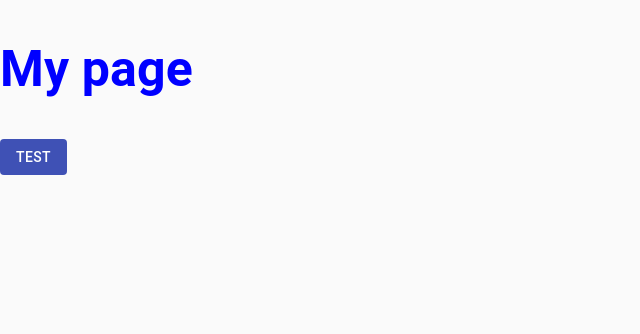
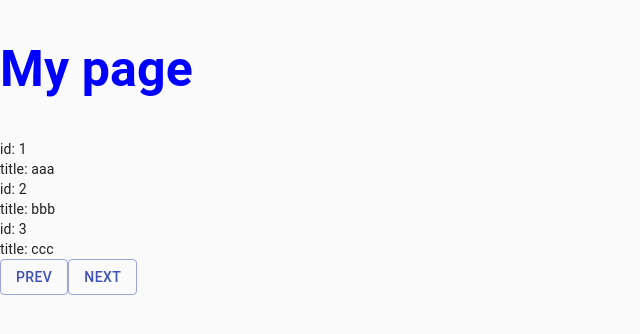
Before and after one commit to ossan-engineer/nextjs-starter, a Next.js app: page / in a window 1280 px wide. Shown: the top 334 px of the page, without its empty margins (0-640 px from the left). Built offline with nearby package versions, Linux system fonts and the light colour scheme.

Commit message:
Add pagination example

```diff
--- /dev/null
+++ b/components/Data.tsx
@@ -0,0 +1,25 @@
+import React from 'react'
+import useSWR from 'swr'
+
+type Props = {
+  page: number
+}
+
+const Data: React.FC<Props> = ({ page }) => {
+  const { data } = useSWR<{ id: number; title: string }[]>(
+    `/api/pagination?page=${page}&limit=3`
+  )
+
+  return (
+    <div>
+      {data?.map(({ id, title }) => (
+        <>
+          <div>id: {id}</div>
+          <div>title: {title}</div>
+        </>
+      ))}
+    </div>
+  )
+}
+
+export default Data
--- a/pages/api/pagination.ts
+++ b/pages/api/pagination.ts
@@ -53,17 +53,19 @@ const DATA = [
 
 const userHandler = (req: NextApiRequest, res: NextApiResponse) => {
   const {
-    query: { page },
+    query: { page, limit = 10 },
     method
   } = req
 
+  const filteredData = DATA.filter(
+    (_, index) =>
+      index >= (Number(page) - 1) * Number(limit) &&
+      index < Number(page) * Number(limit)
+  )
+
   switch (method) {
     case 'GET':
-      res
-        .status(200)
-        .json(
-          DATA.filter((d) => d.id >= Number(page) && d.id <= Number(page) + 2)
-        )
+      res.status(200).json(filteredData)
       break
     default:
       res.setHeader('Allow', ['GET'])
--- a/pages/index.tsx
+++ b/pages/index.tsx
@@ -1,6 +1,8 @@
-import React from 'react'
+import React, { useState } from 'react'
 import styled from 'styled-components'
 import { Button } from '@material-ui/core'
+
+import Data from 'components/Data'
 
 const Title = styled.h1`
   color: blue;
@@ -8,11 +10,31 @@ const Title = styled.h1`
 `
 
 const Home: React.FC = () => {
+  const [page, setPage] = useState(1)
+
   return (
     <>
       <Title>My page</Title>
-      <Button variant="contained" disableElevation color="primary">
-        TEST
+      <Data page={page}></Data>
+      <div style={{ display: 'none' }}>
+        <Data page={page + 1} />
+      </div>
+
+      <Button
+        variant="outlined"
+        disableElevation
+        color="primary"
+        onClick={() => setPage(page - 1)}
+      >
+        PREV
+      </Button>
+      <Button
+        variant="outlined"
+        disableElevation
+        color="primary"
+        onClick={() => setPage(page + 1)}
+      >
+        NEXT
       </Button>
     </>
   )
```
